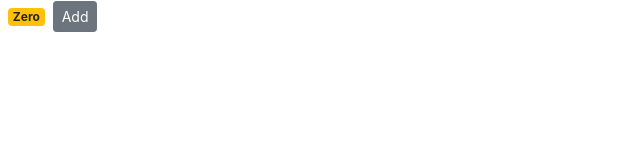
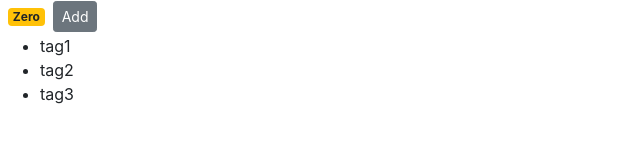
Before and after one commit to NailBrain13/app, a React (Create React App) app: page / in a window 1280 px wide. Shown: the top 160 px of the page, without its empty margins (0-640 px from the left). Built offline with nearby package versions, Linux system fonts and the light colour scheme.

Commit message:
Add list of tag

```diff
--- a/src/components/counter.jsx
+++ b/src/components/counter.jsx
@@ -3,6 +3,7 @@
 class Counter extends Component {
   state = {
     count: 0,
+    tags: ['tag1', 'tag2', 'tag3'],
   };
 
   render() {
@@ -10,6 +11,11 @@
       <React.Fragment>
         <span className={this.getBadgeClasses()}>{this.formatCount()}</span>
         <button className='btn btn-secondary btn-sm'>Add</button>
+        <ul>
+          {this.state.tags.map((tag) => (
+            <li key={tag}>{tag}</li>
+          ))}
+        </ul>
       </React.Fragment>
     );
   }
```
